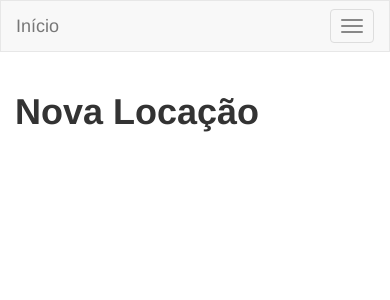
After one commit to marcilio9590/Locadora-PHP, a PHP site: page /views/cadastro.locacao.php in a window 390 px wide. The commit adds this page. Shown: the top 300 px of the page. Run offline with PHP 8.4, Linux system fonts and the light colour scheme.

Commit message:
cadastro locacao

```diff
--- /dev/null
+++ b/views/cadastro.locacao.php
@@ -0,0 +1,26 @@
+<?php require_once('../controllers/cadastro.locacoes.php'); ?>
+
+<html>
+    <head>
+        <script src="../resources/bootstrap/js/jquery.min.js"></script>
+        <script src="../resources/bootstrap/js/bootstrap.min.js"></script>
+        <link rel="stylesheet" href="../resources/bootstrap/css/bootstrap.min.css" />
+        <title>Locadora de filmes 1.0</title>
+    </head>
+    <body>
+        <div>
+            <?php require_once('menu.php'); ?>
+        </div>
+        <div class="container-fluid">
+                <div class="row">
+                    <div class="col-sm-4"><h1><label>Nova Locação</label></h1></div>
+                    <div class="col-sm-4"></div>
+                    <div class="col-sm-4"></div>
+                </div>
+
+
+
+
+        </div>
+    </body>
+</html>
--- a/views/locacao.php
+++ b/views/locacao.php
@@ -21,7 +21,7 @@
                 <div class="row">
                     <div class="col-sm-2"></div>
                     <div class="col-sm-8">
-                    <button class="btn btn-default"><a href="#">Cadastrar Locação</a></button>
+                    <button class="btn btn-default"><a href="cadastro.locacao.php">Cadastrar Locação</a></button>
                     </div>
                     <div class="col-sm-2"></div>
                 </div>
```
Also changed, not shown: controllers/cadastro.locacoes.php (added).
